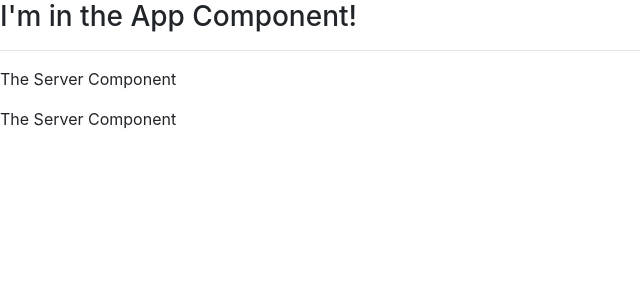
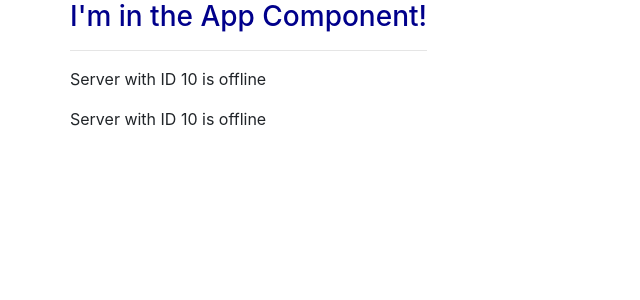
Before and after one commit to jwheel95/ang-learn, an Angular app: page / in a window 1280 px wide. Shown: the top 300 px of the page, without its empty margins (0-640 px from the left). Built offline with nearby package versions, Linux system fonts and the light colour scheme.

Commit message:
testing string interpolation

```diff
--- a/src/app/app.component.css
+++ b/src/app/app.component.css
@@ -0,0 +1,3 @@
+h3 {
+    color: darkblue;
+}
--- a/src/app/app.component.html
+++ b/src/app/app.component.html
@@ -1,3 +1,9 @@
-<h3>I'm in the App Component!</h3>
-<hr>
-<app-servers></app-servers>
+<div class="container">
+    <div class="row">
+        <div class="col-xs-12">
+            <h3>I'm in the App Component!</h3>
+            <hr>
+            <app-servers></app-servers>
+        </div>
+    </div>
+</div>
--- a/src/app/server/server.component.html
+++ b/src/app/server/server.component.html
@@ -1 +1 @@
-<p>The Server Component</p>
+<p>Server with ID {{ serverId }} is {{ getServerStatus() }}</p>
--- a/src/app/server/server.component.ts
+++ b/src/app/server/server.component.ts
@@ -5,5 +5,10 @@
     templateUrl: './server.component.html'
 })
 export class ServerComponent {
+    serverId = 10;
+    serverStatus = 'offline';
 
+    getServerStatus() {
+        return this.serverStatus;
+    }
 }
```
